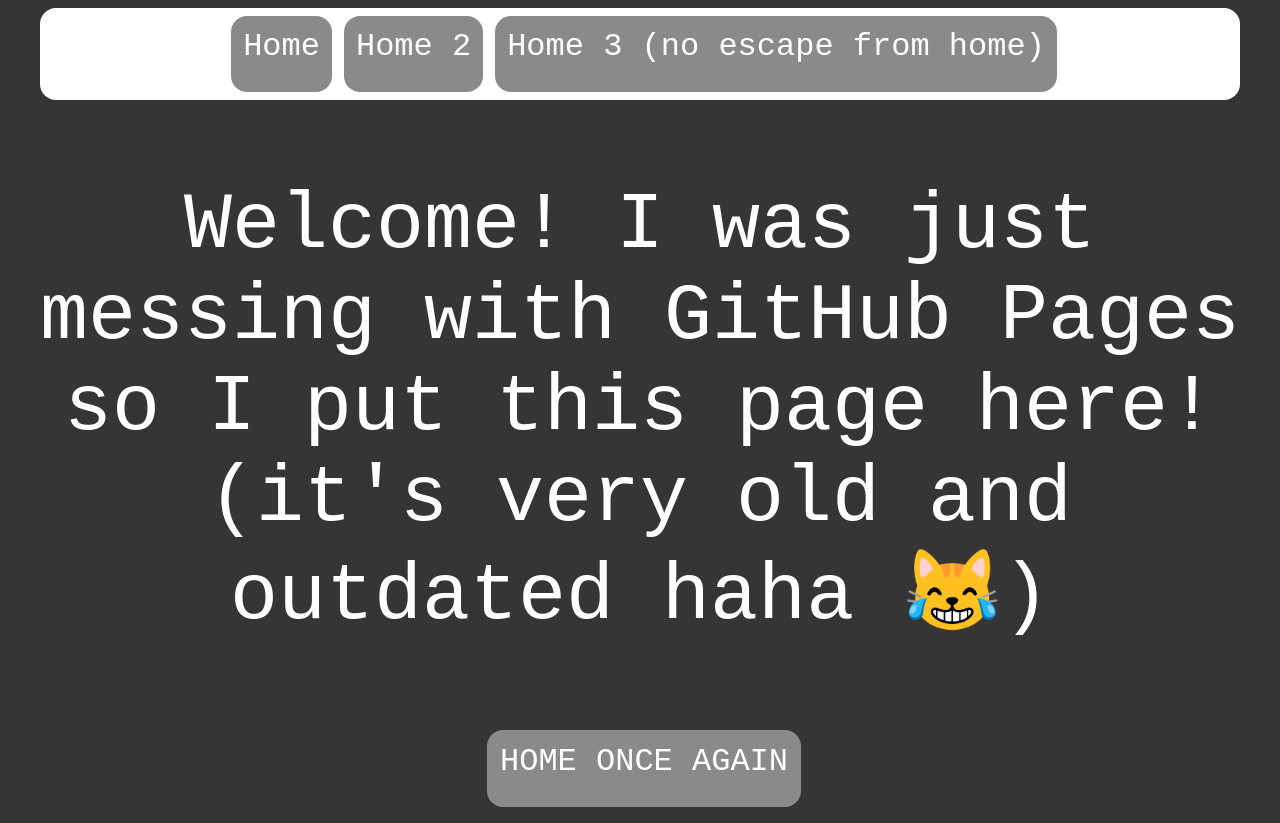
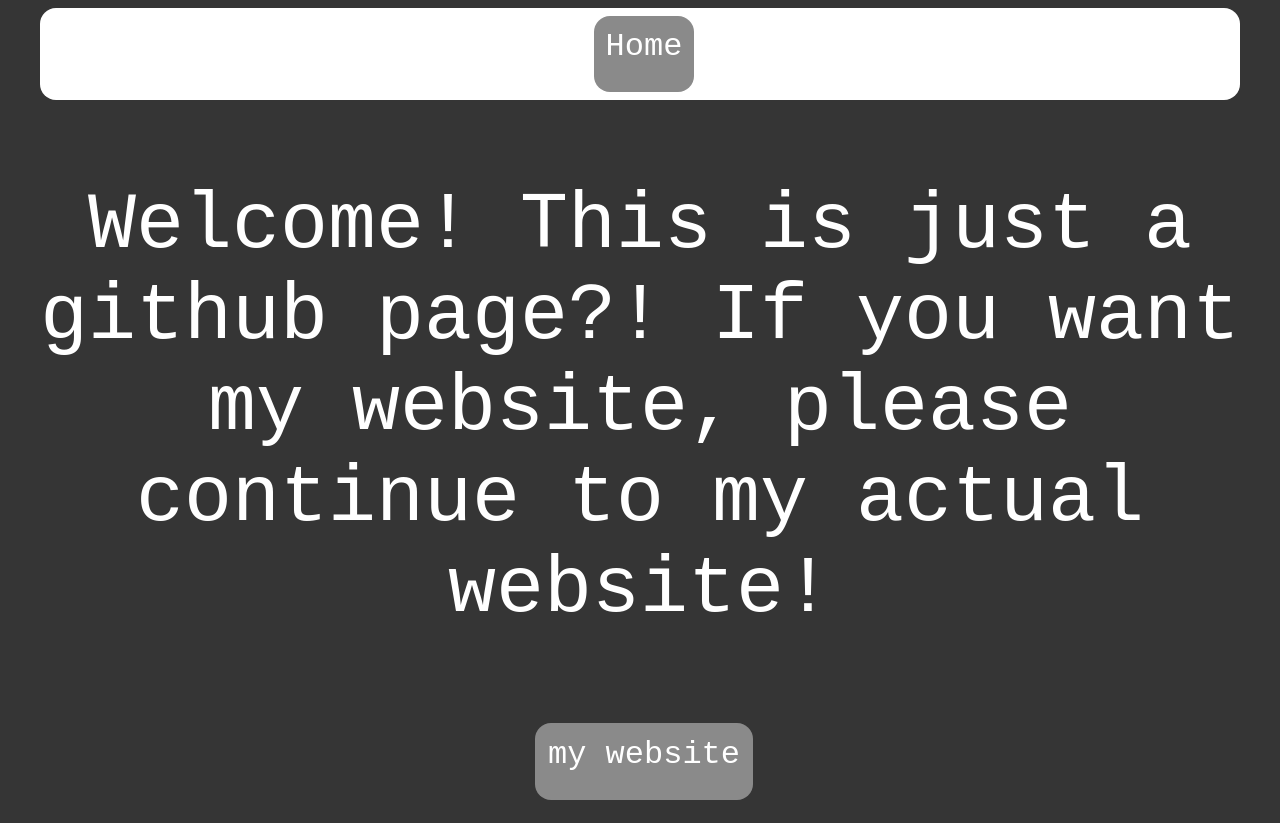
Before and after one commit to GabeTheFirst/GabeTheFirst.github.io, a plain HTML site: page index.html in a window 1280 px wide. Drawn offline with Linux system fonts and the light colour scheme.

Commit message:
Update index.html

```diff
--- a/index.html
+++ b/index.html
@@ -7,11 +7,9 @@
 <body onload="OnPageLoad();" id="b">
   <div class="navigation" style="text-align: center">
     <a href="https://gabethefirst.github.io/">Home</a>
-    <a href="https://gabethefirst.github.io/">Home 2</a>
-    <a href="https://gabethefirst.github.io/">Home 3 (no escape from home)</a>
   </div>
-  <p>Welcome! I was just messing with GitHub Pages so I put this page here! (it's very old and outdated haha 😹)</p>
+  <p>Welcome! This is just a github page?! If you want my website, please continue to my actual website!</p>
   <div style="text-align: center">
-    <a href="https://gabethefirst.github.io/"> HOME ONCE AGAIN </a>
+    <a href="https://gabethefirst.com/"> my website </a>
   </div>
 </body>
```
